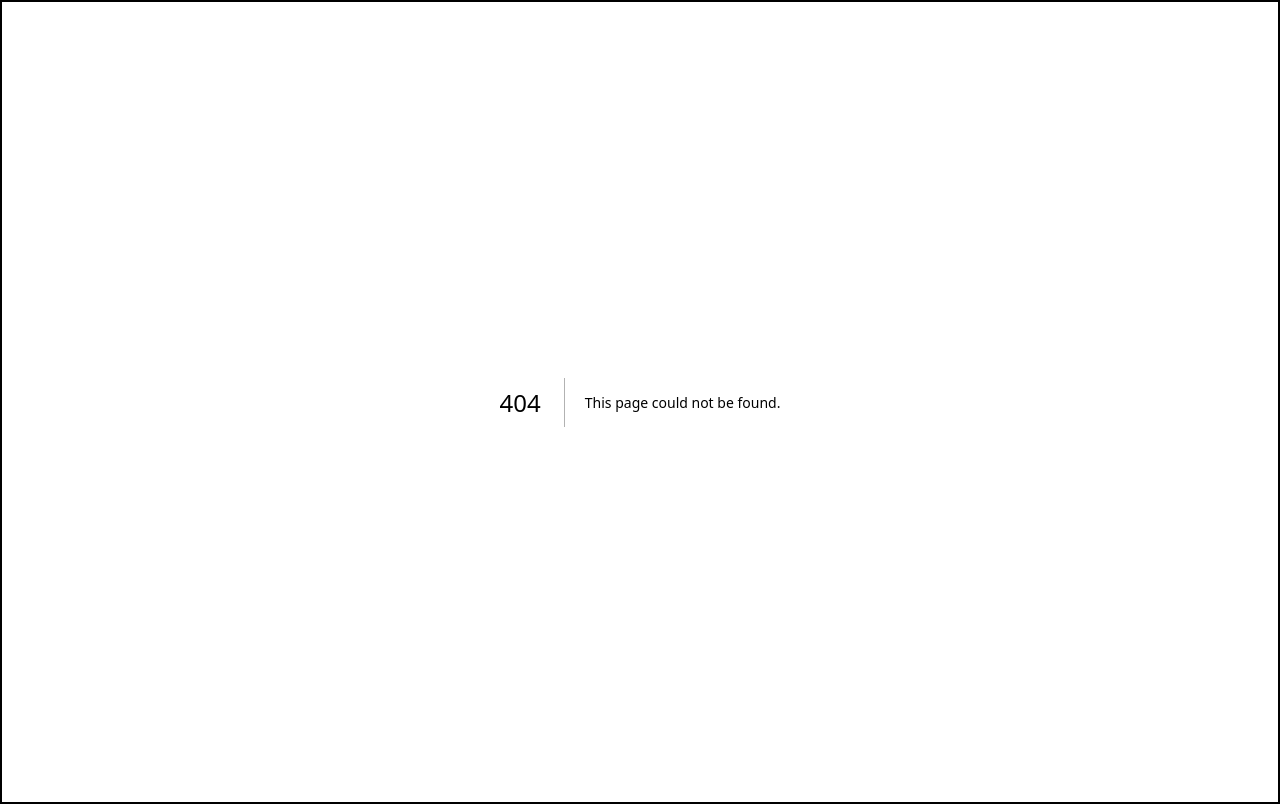
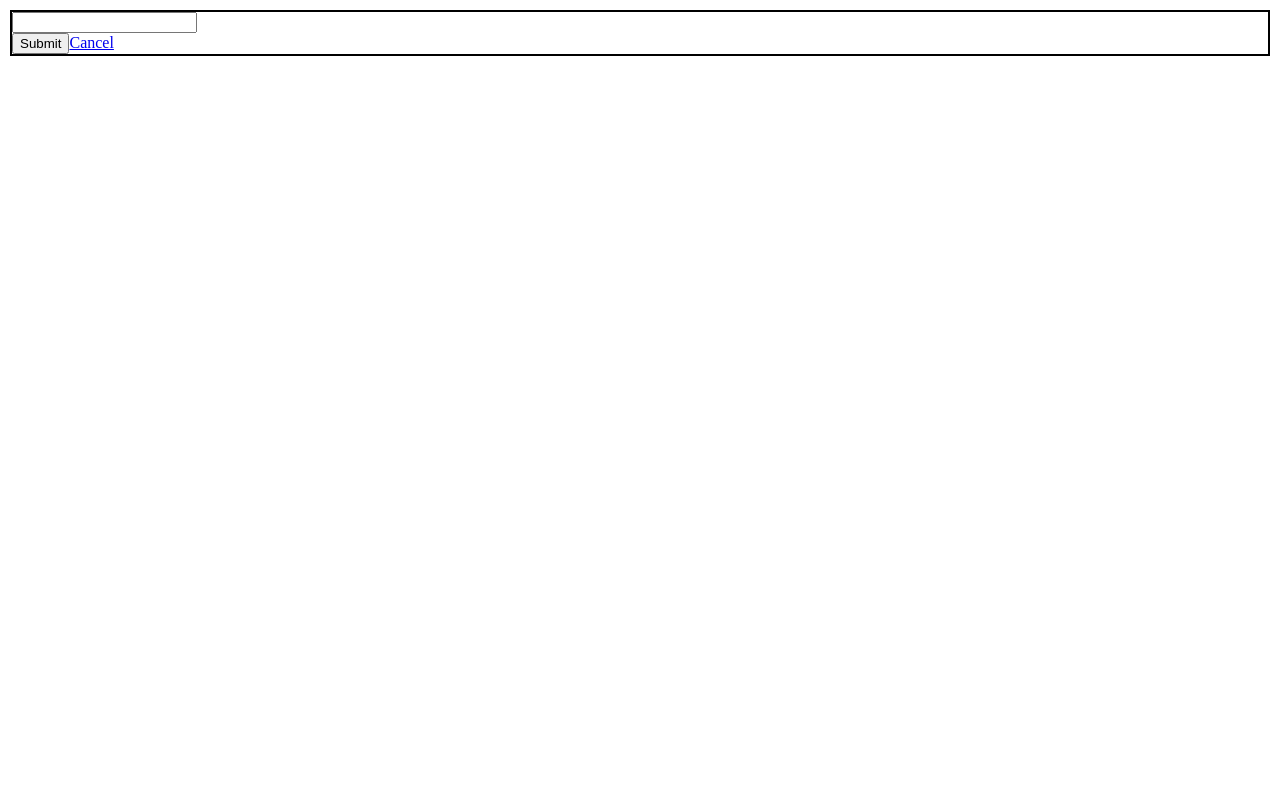
Before and after one commit to ankit-suman-07/Task-App, a Next.js app: page /new-task in a window 1280 px wide. Before the commit this address had no page. Built offline with nearby package versions, Linux system fonts and the light colour scheme.

Commit message:
added page to create new task

```diff
--- /dev/null
+++ b/src/app/new-task/page.tsx
@@ -0,0 +1,18 @@
+import React from 'react'
+import Link from 'next/link'
+
+const NewTask = () => {
+  return (
+    <div>
+        <form>
+            <input type='text' name='title' />
+            <div>
+                <button type="submit">Submit</button>
+                <Link href=".." >Cancel</Link>
+            </div>
+        </form>
+    </div>
+  )
+}
+
+export default NewTask
```
